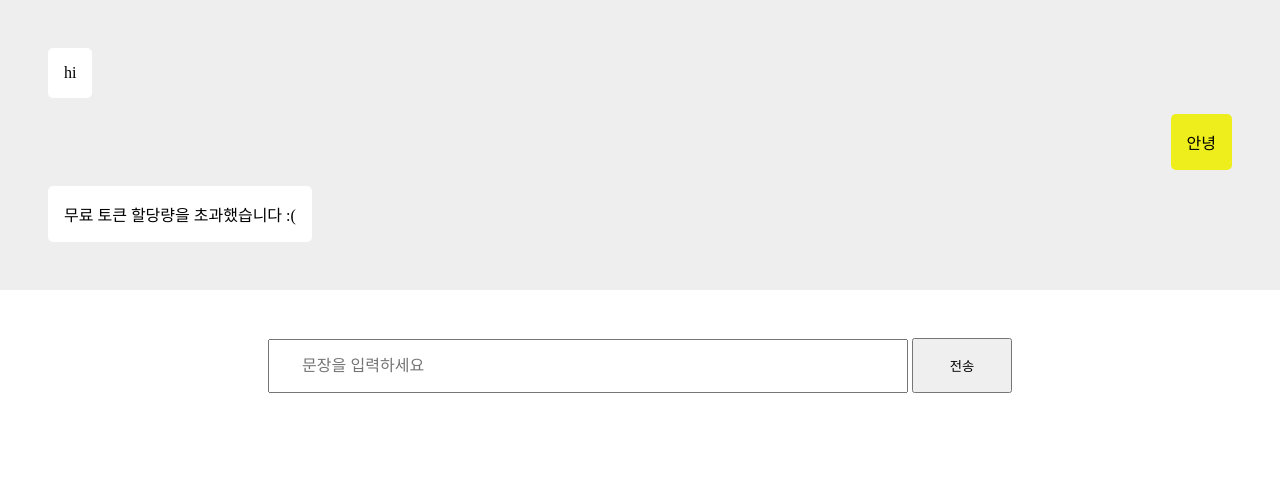
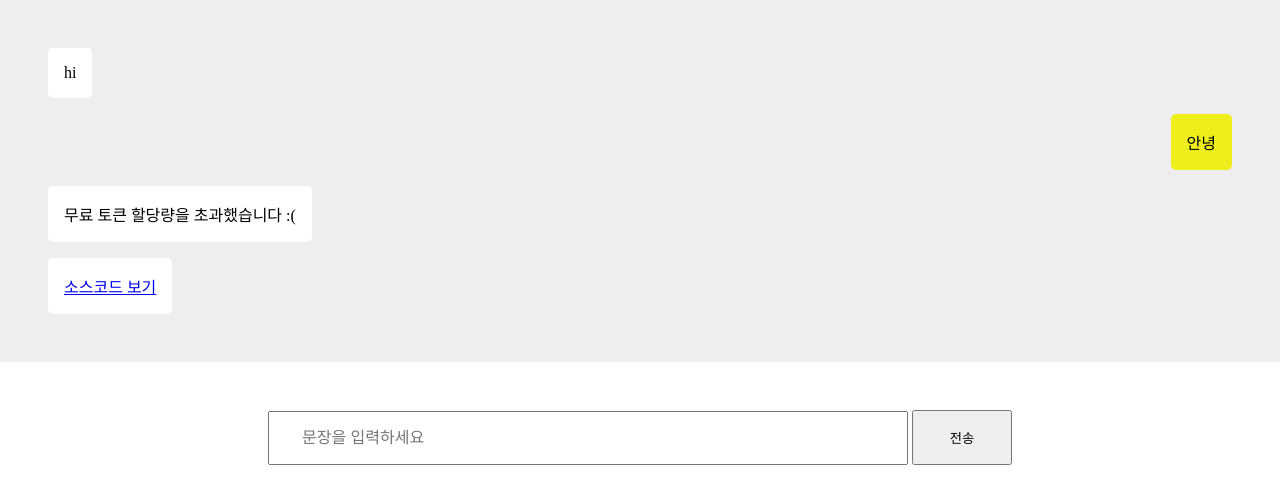
Before and after one commit to Newbie-Alert/AI_ChatBot, a plain HTML site: page index.html in a window 1280 px wide. Drawn offline with Linux system fonts and the light colour scheme.

Commit message:
Update index.html

```diff
--- a/index.html
+++ b/index.html
@@ -12,6 +12,7 @@
       <div class="chat-ai">hi</div>
       <div class="chat-me">안녕</div>
       <div class="chat-ai">무료 토큰 할당량을 초과했습니다 :( </div>
+      <div class="chat-ai"><a href='https://github.com/Newbie-Alert/AI_ChatBot'>소스코드 보기</a></div>
     </div>
     <form action="/translate" class="chat-form">
       <input placeholder="문장을 입력하세요" class="chat-input" type="text" />
```
